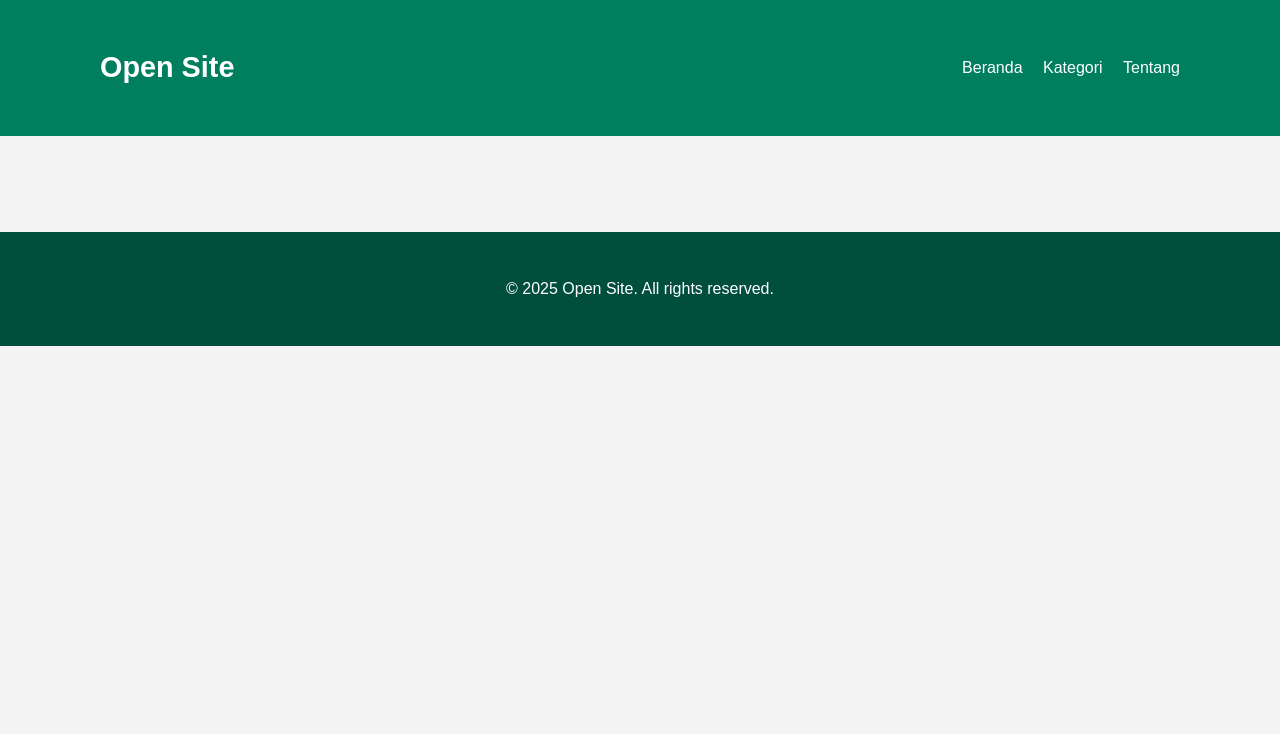
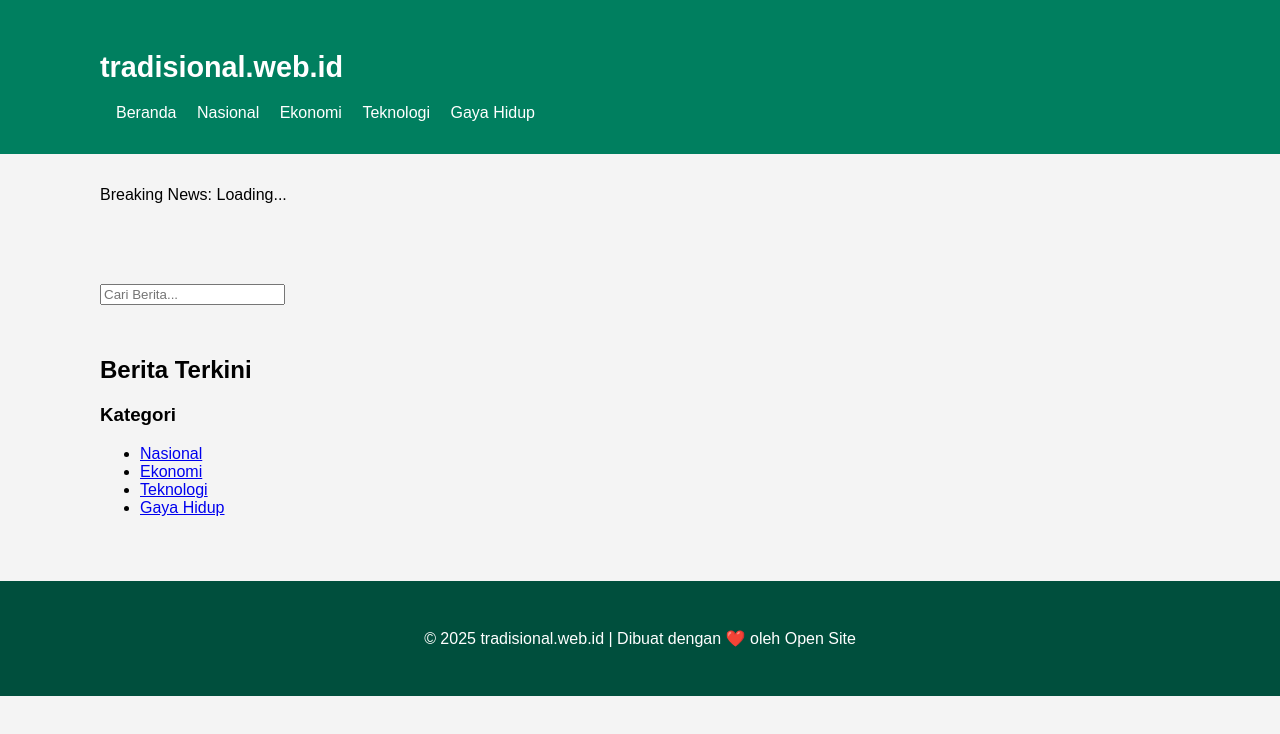
Before and after one commit to azmusweb/website-berita, a plain HTML site: page index.html in a window 1280 px wide. Drawn offline with Linux system fonts and the light colour scheme; no server answers.

Commit message:
Update index.html

```diff
--- a/index.html
+++ b/index.html
@@ -1,31 +1,65 @@
 <!DOCTYPE html>
 <html lang="id">
 <head>
-  <meta charset="UTF-8">
+  <meta charset="UTF-8" />
   <meta name="viewport" content="width=device-width, initial-scale=1.0">
-  <title>Berita Terkini - Open Site</title>
+  <title>Berita Terkini - tradisional.web.id</title>
   <link rel="stylesheet" href="style.css">
+  <link href="https://fonts.googleapis.com/css2?family=Roboto:wght@400;700&display=swap" rel="stylesheet">
 </head>
 <body>
   <header>
-    <div class="container header-wrapper">
-      <h1 class="logo">Open Site</h1>
-      <nav>
-        <a href="#">Beranda</a>
-        <a href="#">Kategori</a>
-        <a href="#">Tentang</a>
-      </nav>
+    <div class="topbar">
+      <div class="container">
+        <h1 class="logo">tradisional.web.id</h1>
+        <nav class="nav-main">
+          <a href="#">Beranda</a>
+          <a href="#">Nasional</a>
+          <a href="#">Ekonomi</a>
+          <a href="#">Teknologi</a>
+          <a href="#">Gaya Hidup</a>
+        </nav>
+      </div>
     </div>
   </header>
 
+  <section class="breaking-news">
+    <div class="container">
+      <p id="breaking-text">Breaking News: Loading...</p>
+    </div>
+  </section>
+
+  <section class="slider">
+    <div class="container">
+      <div id="slider-wrapper"></div>
+    </div>
+  </section>
+
+  <section class="search">
+    <div class="container">
+      <input type="text" id="search-input" placeholder="Cari Berita..." />
+    </div>
+  </section>
+
   <main class="container">
-    <section id="headline"></section>
-    <section id="berita-list" class="grid"></section>
+    <h2 class="judul-section">Berita Terkini</h2>
+    <div class="content-area">
+      <div id="berita-list" class="berita-grid"></div>
+      <aside class="sidebar">
+        <h3>Kategori</h3>
+        <ul>
+          <li><a href="#" class="kategori-link" data-kategori="Nasional">Nasional</a></li>
+          <li><a href="#" class="kategori-link" data-kategori="Ekonomi">Ekonomi</a></li>
+          <li><a href="#" class="kategori-link" data-kategori="Teknologi">Teknologi</a></li>
+          <li><a href="#" class="kategori-link" data-kategori="Gaya Hidup">Gaya Hidup</a></li>
+        </ul>
+      </aside>
+    </div>
   </main>
 
   <footer>
     <div class="container">
-      <p>&copy; 2025 Open Site. All rights reserved.</p>
+      <p>&copy; 2025 tradisional.web.id | Dibuat dengan ❤️ oleh Open Site</p>
     </div>
   </footer>
 
```
